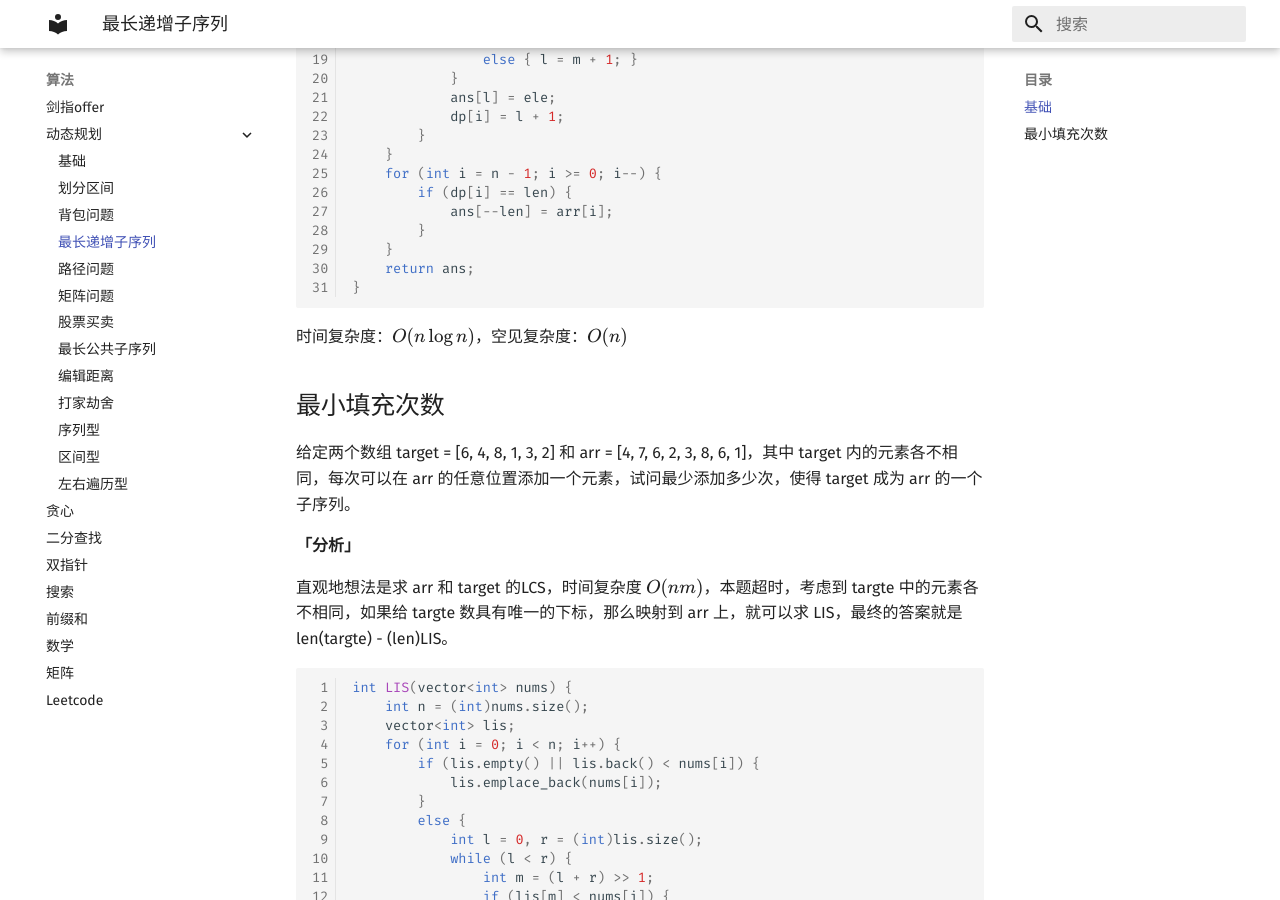
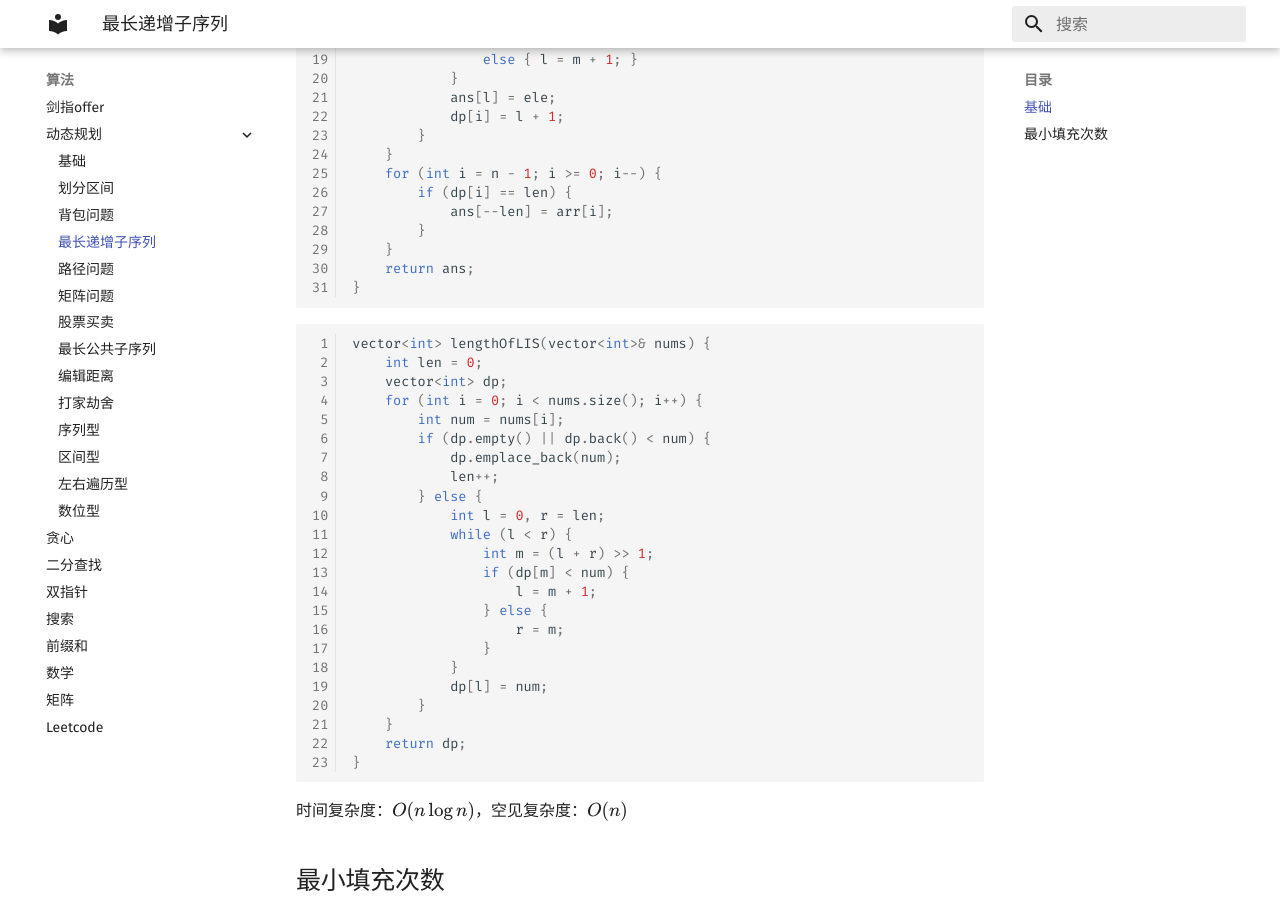
Before and after one commit to chaopan95/blogs, an MkDocs documentation site: the page built from docs/algo/dp/lis.md, in a window 1280 px wide and 900 px high, scrolled down 650 px. Built offline with MkDocs 1.6.1 and Material for MkDocs 9.7.7, drawn with Linux system fonts in a browser that asks for light colours; formulas are drawn with MathJax 3.

Commit message:
digits dp

````diff
--- a/docs/algo/dp/lis.md
+++ b/docs/algo/dp/lis.md
@@ -32,6 +32,31 @@ vector<int> LIS(vector<int>& arr) {
         }
     }
     return ans;
+}
+```
+```cpp
+vector<int> lengthOfLIS(vector<int>& nums) {
+    int len = 0;
+    vector<int> dp;
+    for (int i = 0; i < nums.size(); i++) {
+        int num = nums[i];
+        if (dp.empty() || dp.back() < num) {
+            dp.emplace_back(num);
+            len++;
+        } else {
+            int l = 0, r = len;
+            while (l < r) {
+                int m = (l + r) >> 1;
+                if (dp[m] < num) {
+                    l = m + 1;
+                } else {
+                    r = m;
+                }
+            }
+            dp[l] = num;
+        }
+    }
+    return dp;
 }
 ```
 时间复杂度：$O(n \log n)$，空见复杂度：$O(n)$
--- a/mkdocs.yml
+++ b/mkdocs.yml
@@ -80,6 +80,7 @@ nav:
             - 序列型: algo/dp/sequence.md
             - 区间型: algo/dp/interval.md
             - 左右遍历型: algo/dp/left-right-traversal.md
+            - 数位型: algo/dp/digits.md
         - 贪心: algo/greedy.md
         - 二分查找: algo/binary-search.md
         - 双指针: algo/two-pointers.md
````
Also changed, not shown: docs/algo/dp/digits.md (added, +38 -0 lines), 4 other files.
